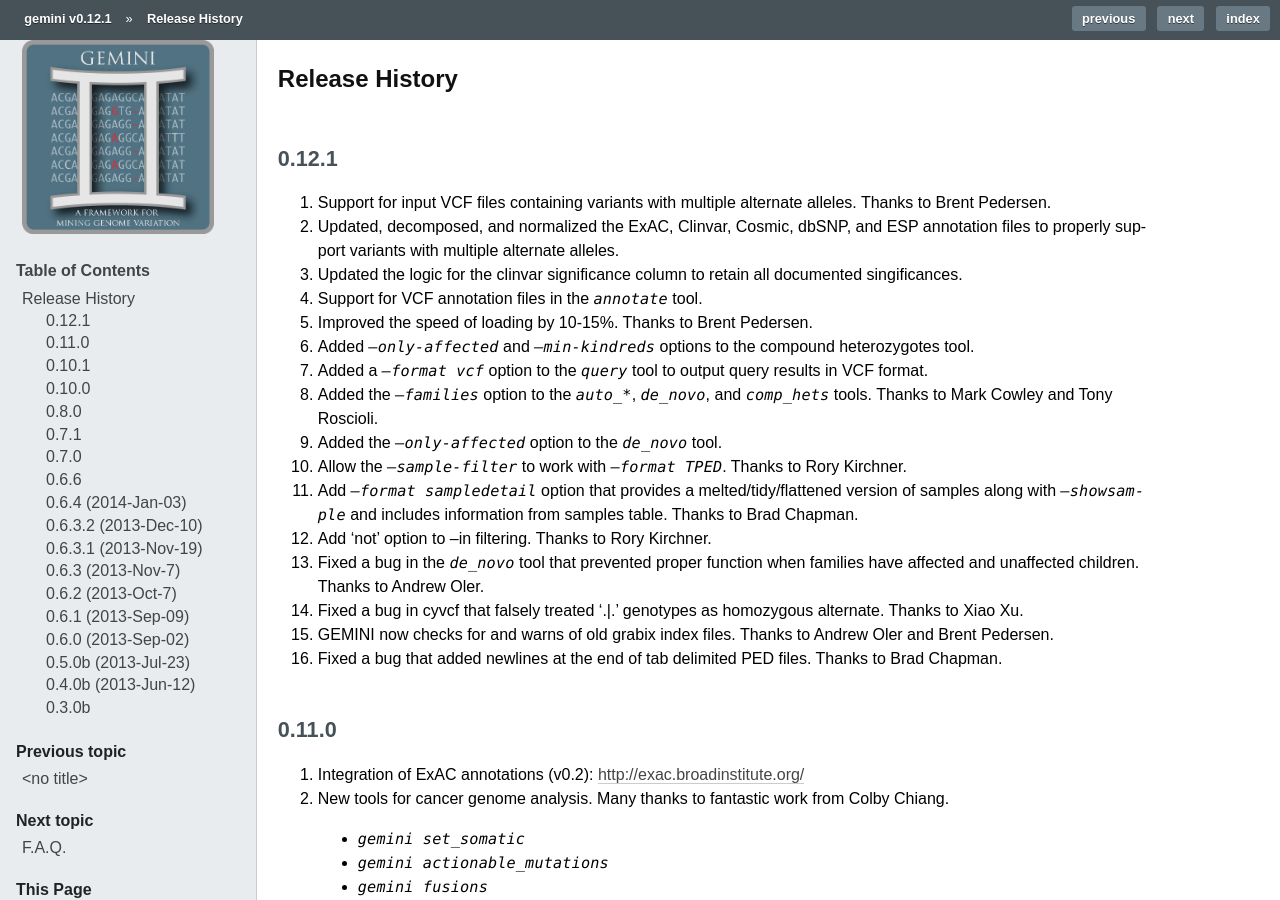
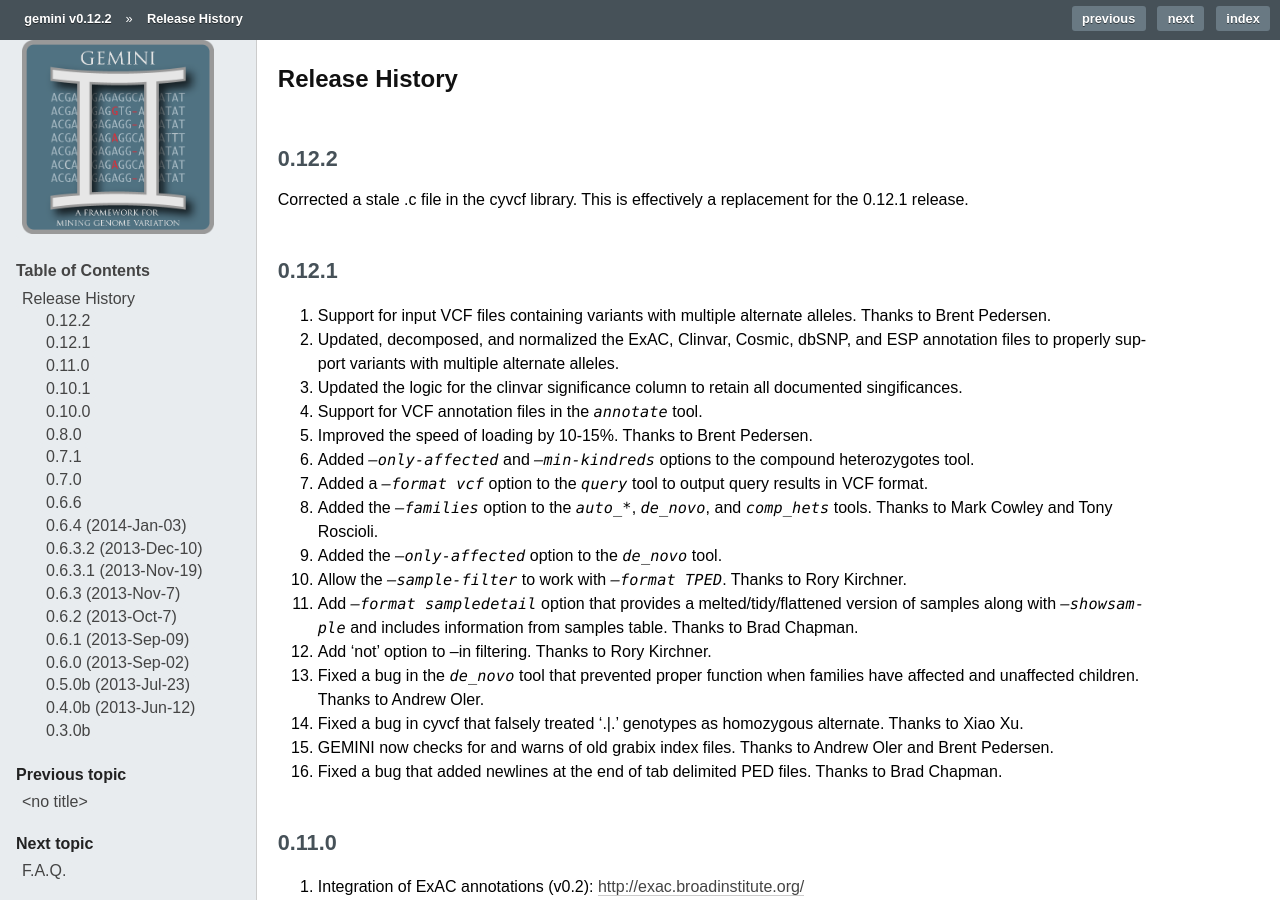
Before and after one commit to arq5x/gemini, a Sphinx documentation site: the page built from docs/content/history.rst, in a window 1280 px wide and 900 px high. Built offline with Sphinx 7.4.7, drawn with Linux system fonts in a browser that asks for light colours; formulas are drawn with MathJax 3; pages that are not in the unit, such as notebooks, are missing from menus; comment, search, counter and statistics services are not loaded; the version number is read from the project's files by our own code; some of the changed text lies outside the part shown.

Commit message:
bump to 0.12.2

```diff
--- a/docs/content/history.rst
+++ b/docs/content/history.rst
@@ -1,6 +1,11 @@
 #############################
 Release History
 #############################
+
+0.12.2
+=======================================
+Corrected a stale .c file in the cyvcf library. This is effectively a replacement for the 0.12.1 release.
+
 
 0.12.1
 =======================================
--- a/gemini/version.py
+++ b/gemini/version.py
@@ -1 +1 @@
-__version__="0.12.1"
+__version__="0.12.2"
--- a/requirements.txt
+++ b/requirements.txt
@@ -14,4 +14,4 @@ pandas>=0.11.0
 openpyxl>=1.6.1,<2.0.0
 scipy>=0.12.0
 Unidecode>=0.04.14
-gemini==0.12.1
+gemini==0.12.2
```
Also changed, not shown: 2 other files.
